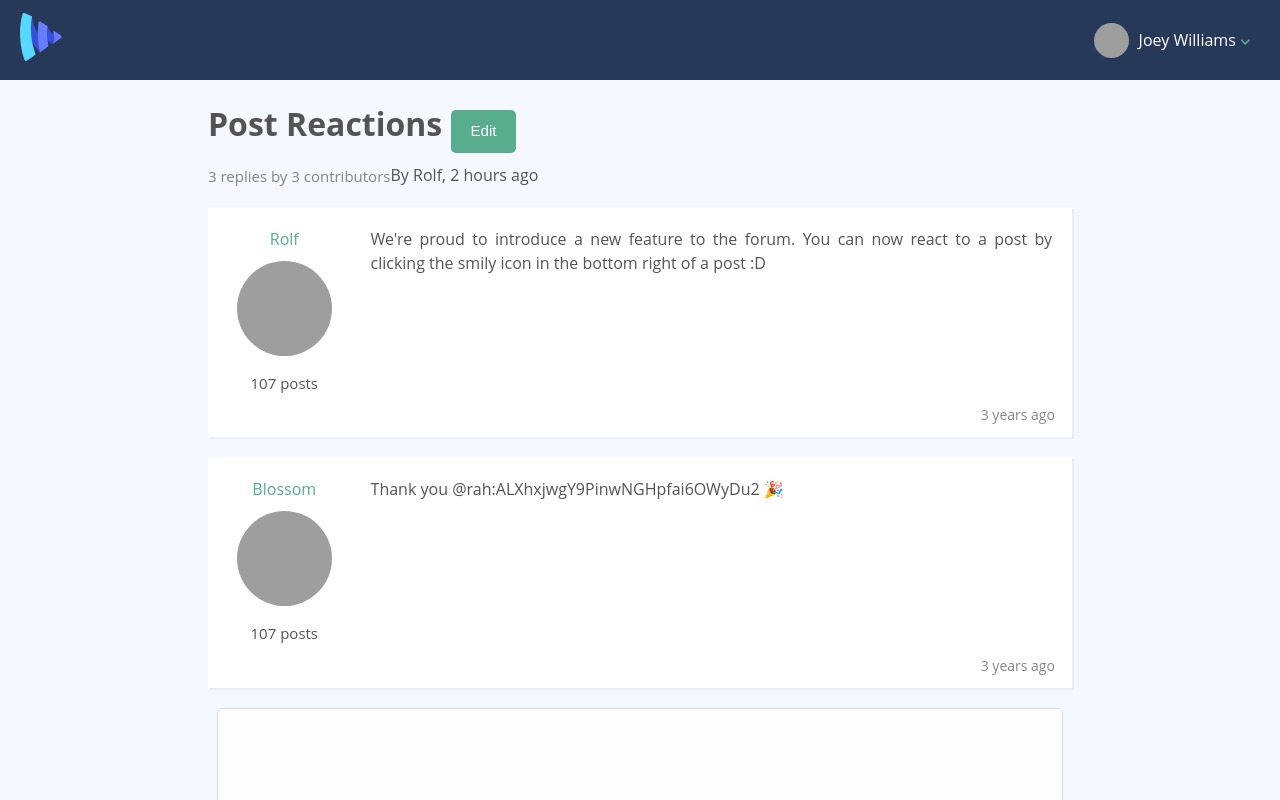
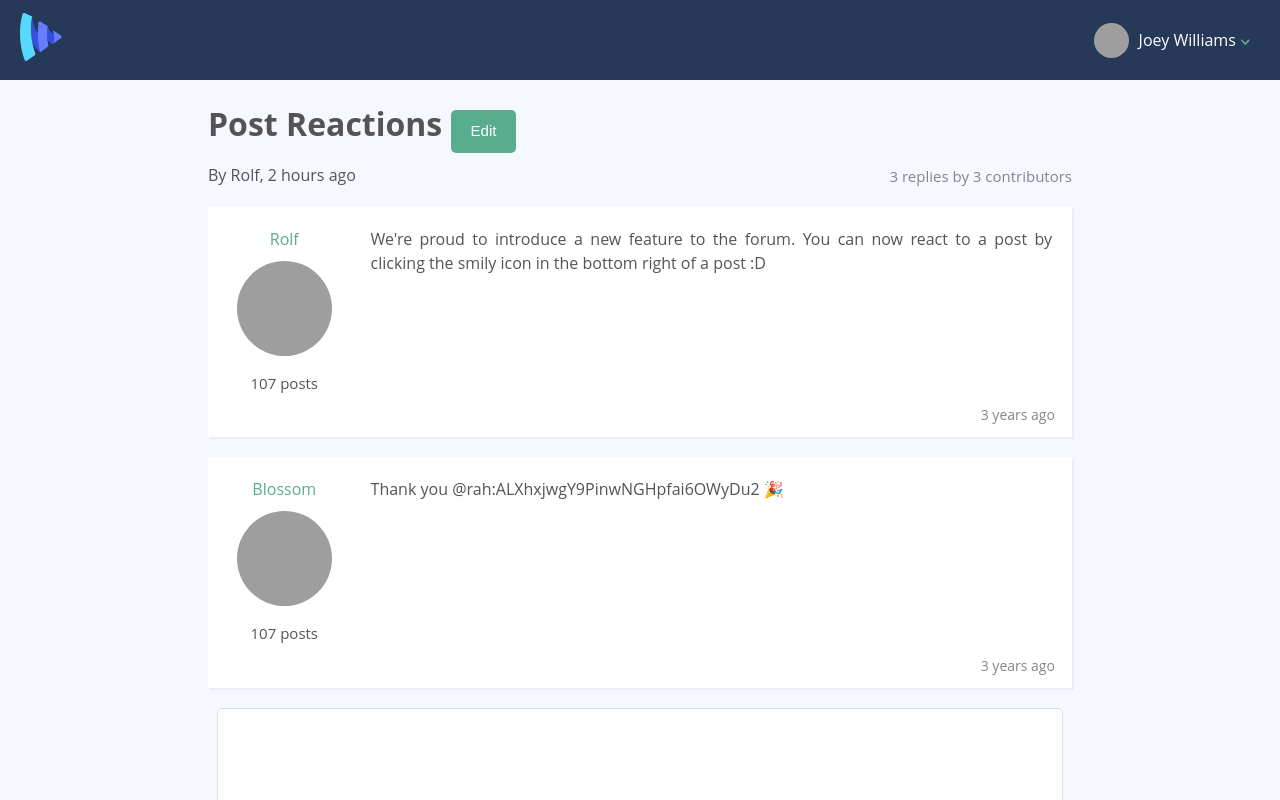
Before and after one commit to tothpeter/tutorial-js-vue-vueschool, a Vue app: page /thread/-KvgjI6bfbWYlbYV5ndr in a window 1280 px wide. Shown: the top 800 px of the page. Built offline with nearby package versions, Linux system fonts and the light colour scheme; grey boxes are pictures that could not be loaded.

Commit message:
Fix the style of the main stats on the thread show page

```diff
--- a/src/pages/ThreadShow.vue
+++ b/src/pages/ThreadShow.vue
@@ -13,7 +13,10 @@
 
     <p>
       By <a href="#" class="link-unstyled">{{ userById(thread.userId).name }}</a>, 2 hours ago
-      <span style="float: left; margin-top: 2px;" class="hide-mobile text-faded text-small">3 replies by 3 contributors</span>
+      <span
+        style="float: right; margin-top: 2px;"
+        class="hide-mobile text-faded text-small"
+      >3 replies by 3 contributors</span>
     </p>
 
     <post-list :posts="threadPosts" />
```
